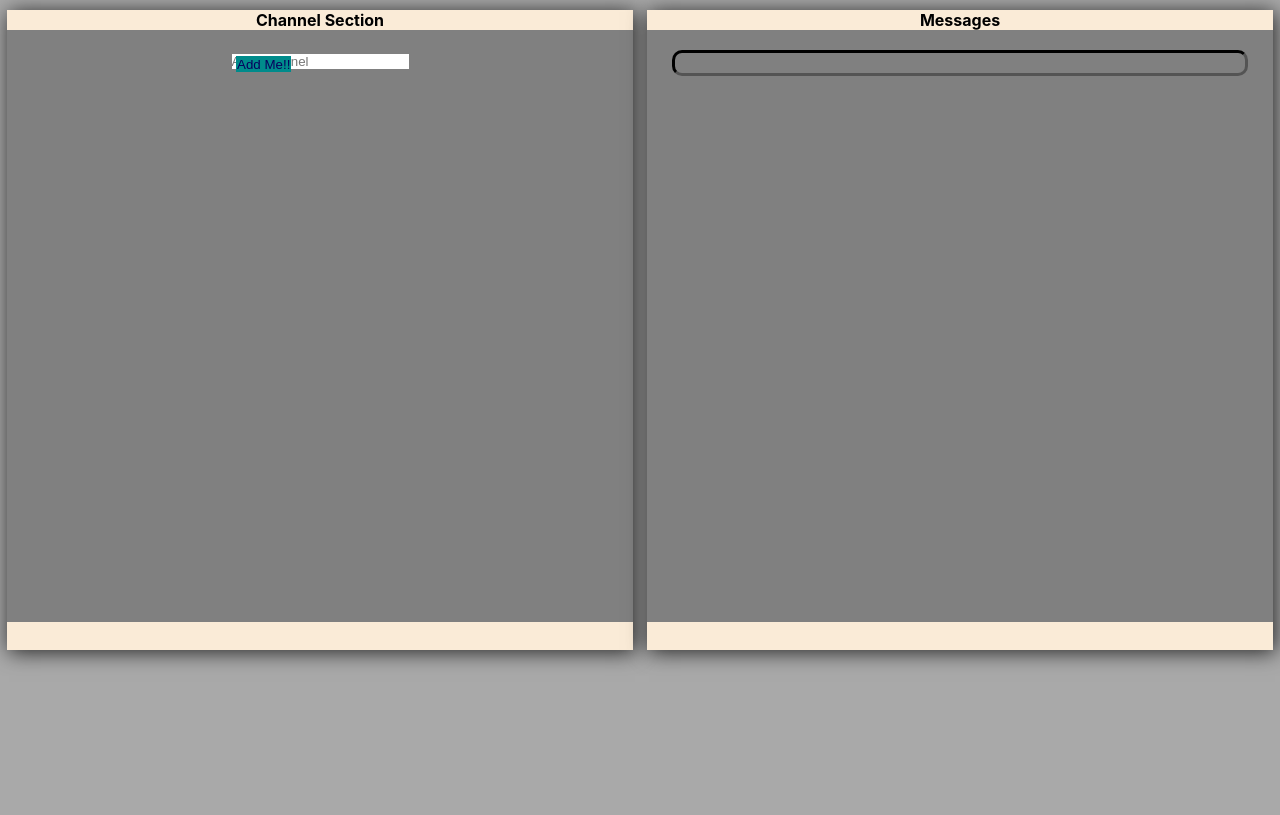
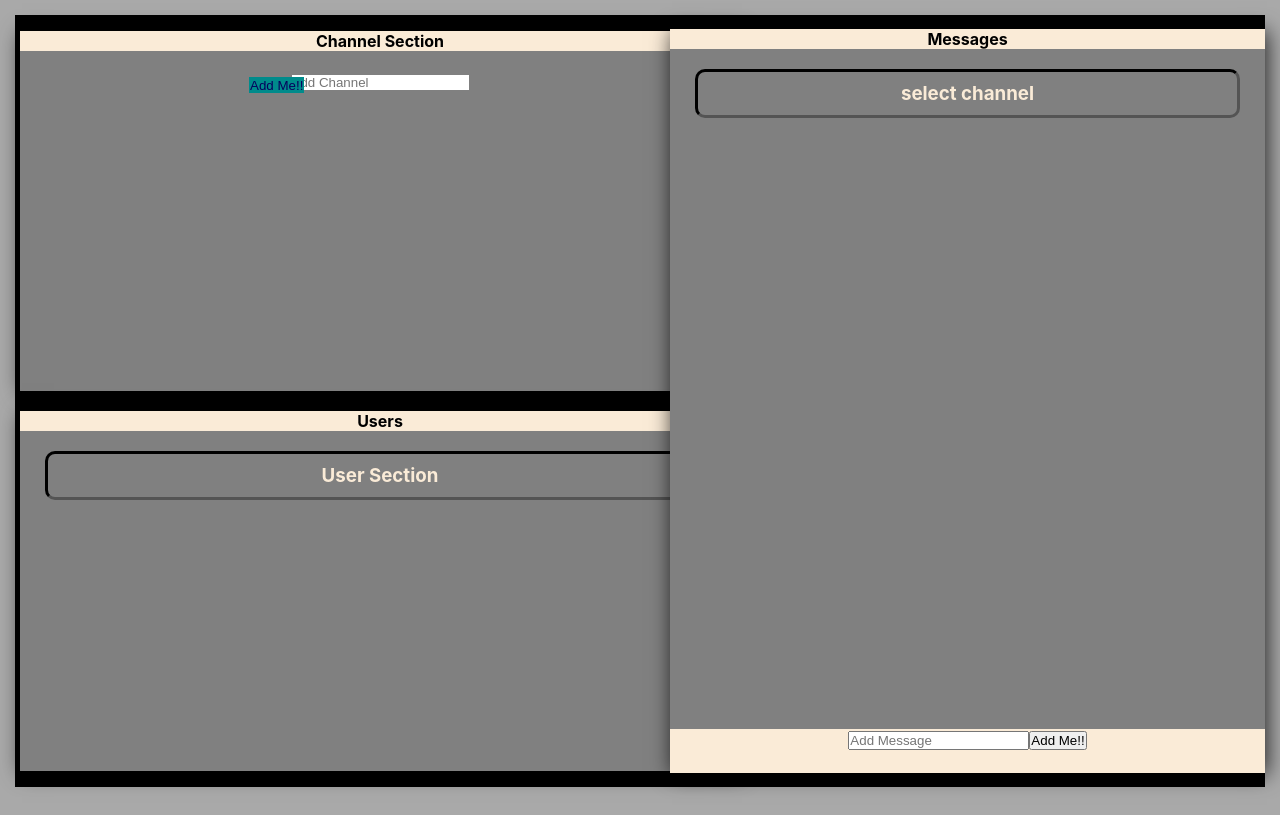
Before and after one commit to josuemartinezlinkedin/go-react-real-time, a React (Create React App) app: page / in a window 1280 px wide. Built offline with nearby package versions, Linux system fonts and the light colour scheme.

Commit message:
adding in User component and messages layout with styles

```diff
--- a/src/App.tsx
+++ b/src/App.tsx
@@ -1,12 +1,19 @@
 import './App.css';
 import {useState, useRef} from 'react'
-import {ChannelSection, MessagesSection} from './Components';
+import {ChannelSection, MessagesSection, UserSection} from './Components';
 
 type nameOfChannel = {
   name: string;
 }
+type User = {
+  userName: string;
+  userId: number;
+}
 
 function App() {
+  const users: User[] = []
+  const [usersList, setUserList] = useState<User[]>(users)
+  const [activeUser, setActiveUser] = useState<string>('')
 
   const channels: nameOfChannel[] = [
     // { name: 'Hardware Support' },
@@ -24,9 +31,14 @@ function App() {
   return (
 
     <div className="App">
-      <header className="App-header"/>
-        <ChannelSection addChannel={addChannel} channelList={channelList} setActiveChannel={setActiveChannel} activeChannel={activeChannel}/>
+      <header className="App-header" />
+      <div className='app_row'>
+      <ChannelSection addChannel={addChannel} channelList={channelList} setActiveChannel={setActiveChannel} activeChannel={activeChannel}/>
+        <UserSection />
+      </div>
       <MessagesSection activeChannel={activeChannel} />
+      <div>
+      </div>
     </div>
   );
 }
--- /dev/null
+++ b/src/Components/MessagesSection/MessageBox/message-box.component.tsx
@@ -0,0 +1,42 @@
+import {useState} from 'react'
+type messages = {
+    userName?: string;
+    message: string;
+}
+type MessageBoxProps = {
+    messageBox: messages[];
+}
+
+function MessageBox() {
+    const [addMessage, setAddMessage] = useState<messages[]>([])
+    const [aMessage, setAMessage] = useState('')
+
+    const addMessages: (message: string) => void = (message) => {
+        if (!addMessage.some(values => values.message === message)) {
+            setAddMessage((current) => [...current, { message: message }])
+        }
+        else { alert("TRY A DIFFERENT NAME YOU TWAT!!") }
+    }
+
+    function onChange(e: React.ChangeEvent<HTMLInputElement>) {
+        setAMessage(e.target.value)
+    }
+    // function onSubmit(e: React.FormEvent<HTMLFormElement>) {
+    const onSubmit: React.FormEventHandler<HTMLFormElement> = (e: React.FormEvent) => {
+        e.preventDefault()
+        addMessages(aMessage)
+        setAMessage('')
+    }
+  return (
+    <>
+    <form className='message-form' id="message-form" onSubmit={onSubmit}>
+        <input className='message-form_input' onChange={onChange} value={aMessage} placeholder="Add Message" type="text" name="addToMessages" id="props.message" />
+        <button className='message-form_bttn' type="submit" form="channelform" value="Submit">Add Me!!</button>
+    </form>
+
+
+    </>
+  )
+}
+
+export default MessageBox
--- a/src/Components/MessagesSection/messages-section.component.tsx
+++ b/src/Components/MessagesSection/messages-section.component.tsx
@@ -1,24 +1,23 @@
 import React from 'react'
+import MessageBox from './MessageBox/message-box.component'
+
 type MessagesSectionProps = {
     activeChannel: string
 }
 
 function MessagesSection({activeChannel}: MessagesSectionProps) {
+    const selectChannel = activeChannel.length === 0 ? 'select channel' : activeChannel
   return (
     <div className='messages-section'>
         <div className="messages-section_header">
             <h4 className='messages_section_header-tag'>Messages</h4>
         </div>
         <div className="message-section_messages_box" >
-            <h3 className='channel_name_messages'>{activeChannel}</h3>
+            <h3 className='channel_name_messages'>{selectChannel}</h3>
         </div>
+        <MessageBox/>
     </div>
   )
 }
 
 export default MessagesSection
-
-    // < div className = "channel-section_channel_list" >
-    //         <ChannelList listOfChannels={channelList} setActiveChannel={setActiveChannel} activeChannel={activeChannel}/>
-    //         <ChannelForm addChannel={addChannel} />
-    //     </div >
--- /dev/null
+++ b/src/Components/UsersSection/user-section.component.tsx
@@ -0,0 +1,14 @@
+type Props = {}
+
+export default function UserSection({}: Props) {
+  return (
+      <div className='user-section'>
+          <div className="user-section_header">
+              <h4 className='user_section_header-tag'>Users</h4>
+          </div>
+          <div className="user-section_messages_box" >
+              <h3 className='user_name_messages'>User Section</h3>
+          </div>
+      </div>
+  )
+}
--- a/src/Components/index.tsx
+++ b/src/Components/index.tsx
@@ -1,4 +1,5 @@
 import ChannelSection from "./ChannelSection/channel-section.component";
 import MessagesSection from "./MessagesSection/messages-section.component";
+import UserSection from "./UsersSection/user-section.component";
 
-export {ChannelSection, MessagesSection}
+export {ChannelSection, MessagesSection, UserSection}
--- a/src/index.css
+++ b/src/index.css
@@ -22,10 +22,15 @@ code {
 }
 .App {
   display: flex;
-  flex-direction: row;
+    margin: 15px;
+    background-color: black;
+}
+.app_row {
+  display: flex;
+  flex-direction: column;
   flex-wrap: wrap;
-  width: 100%;
-  justify-content: space-around;
+  width: 30%;
+  justify-content: center;
 }
 
 /*
@@ -40,13 +45,11 @@ code {
 */
 
 .channel-section {
-    width: 450px;
-    height: 80vh;
-    margin: 10px 7px;
+    width: 90vh;
+    height: 45vh;
+    margin: 10px 5px;
     display: flex;
     flex-direction: column;
-    flex-basis: 100%;
-    flex: 1;
     box-shadow: 2px 2px 20px rgba(0,0,0,0.8);
     background-color:antiquewhite;
 }
@@ -132,15 +135,13 @@ code {
 
 
 .messages-section {
-    width: 450px;
-    height: 80vh;
-    margin: 10px 7px;
-    display: flex;
-    flex-direction: column;
-    flex-basis: 100%;
-    flex: 1;
+  margin-top: 14px;
+  margin-bottom: 14px;
+    margin-left: 35vh;
+    width: 100vh;
+    height: 93vh;
     box-shadow: 2px 2px 20px rgba(0, 0, 0, 0.8);
-    background-color: antiquewhite
+    background-color: antiquewhite;
 }
 
 .message-section_messages_box {
@@ -148,7 +149,7 @@ background-color: grey;
 padding: 20px 25px;
 height: 100%;
 overflow: auto;
-max-height: 74vh;
+max-height: 85vh;
 }
 
 .messages-section_header {
@@ -204,7 +205,8 @@ max-height: 74vh;
 
 .channel-form_bttn {
   position: relative;
-  display: flex;
+  display: fle
+  x;
   flex-direction: row;
   height: 16px;
   border: 1.5px solid darkcyan;
@@ -221,3 +223,46 @@ max-height: 74vh;
   background-color: aquamarine;
   color: hotpink
 } */
+
+/*
+
+******************************************************************************************************************************
+******************************************************************************************************************************
+******************************************************************************************************************************
+                                Message Section Component styles
+******************************************************************************************************************************
+******************************************************************************************************************************
+******************************************************************************************************************************
+*/
+
+.user-section {
+  width: 90vh;
+    height: 45vh;
+    margin: 10px 5px;
+    display: flex;
+    flex-direction: column;
+    box-shadow: 2px 2px 20px rgba(0, 0, 0, 0.8);
+    background-color: antiquewhite;
+}
+
+.user-section_messages_box {
+  background-color: grey;
+  padding: 20px 25px;
+  height: 100%;
+  overflow: auto;
+  max-height: 74vh;
+}
+
+.user-section_header {
+  text-align: center;
+}
+
+.user_name_messages {
+  padding: 10px;
+  color: antiquewhite;
+  border-radius: 10px;
+  margin-bottom: 15px;
+  cursor: pointer;
+  text-align: center;
+  border: 3px inset black;
+}
```
Also changed, not shown: src/Components/MessagesSection/MessagesComponent/messages-component.component.tsx (added, +9 -0 lines).
